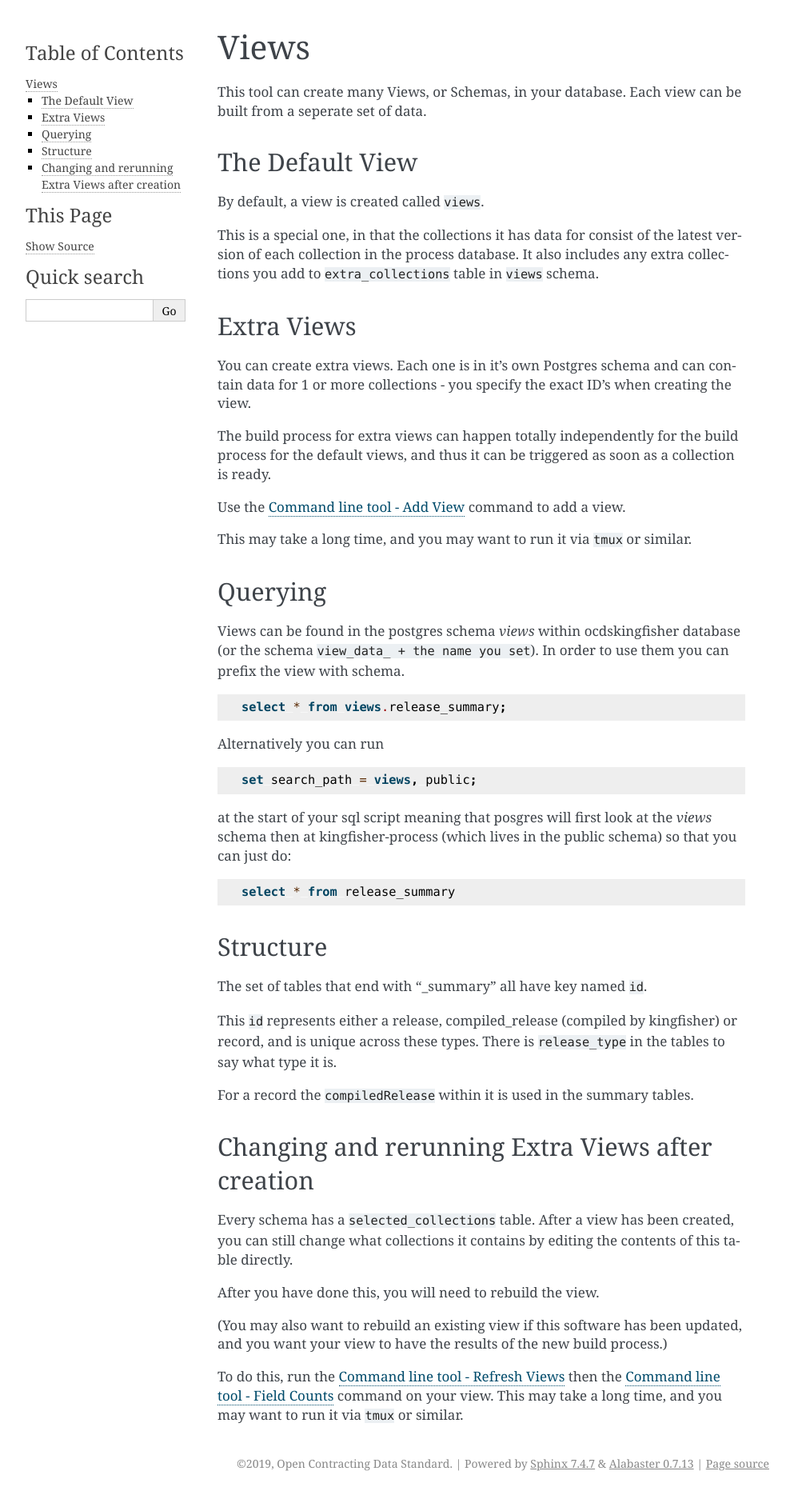
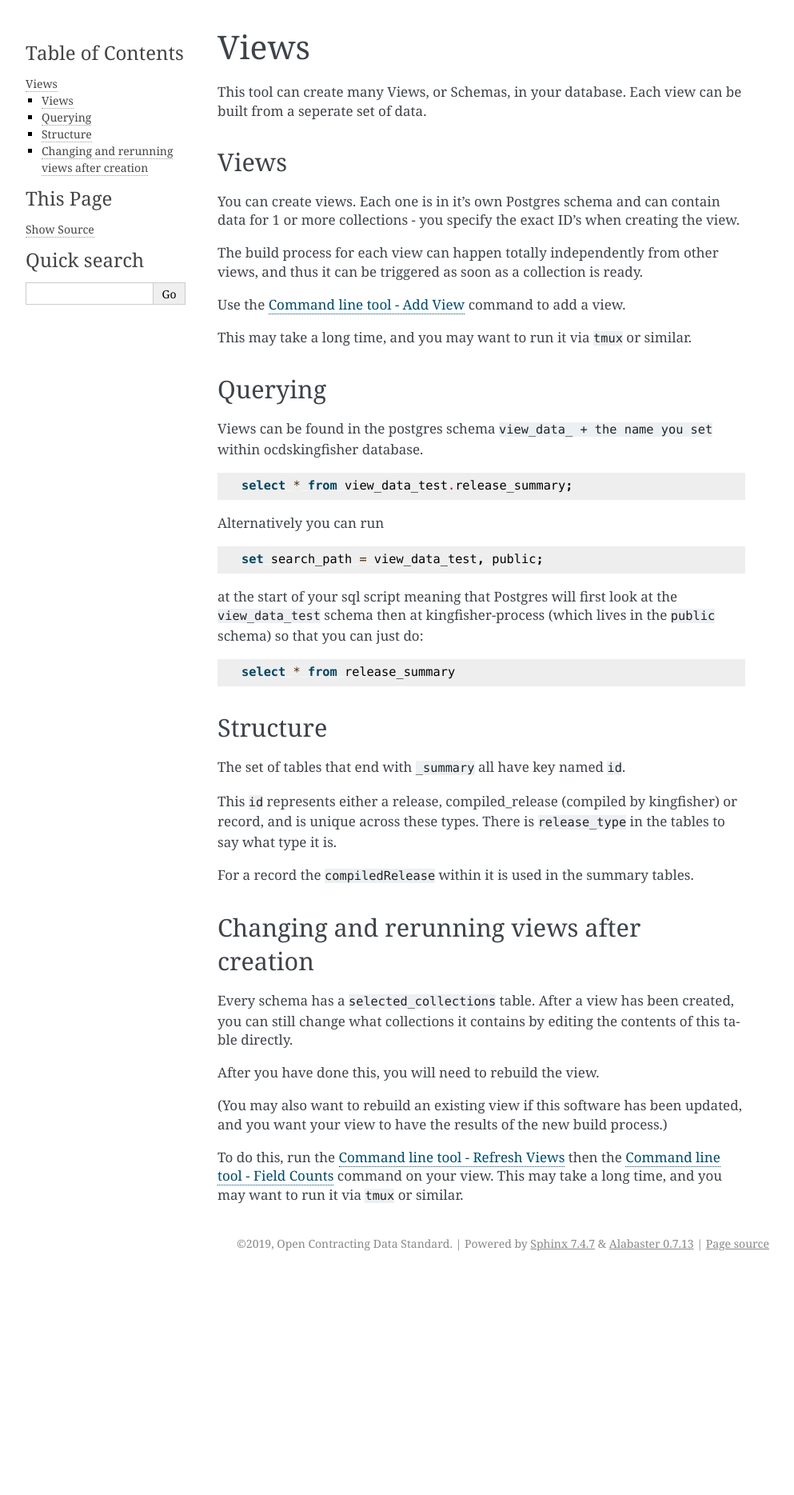
Before and after one commit to open-contracting/kingfisher-summarize, a Sphinx documentation site: the page built from docs/views.rst, in a window 1280 px wide. Shown: the whole page at 80% size, without its empty margins (148-1141 px from the left). Built offline with Sphinx 7.4.7, drawn with Linux system fonts in a browser that asks for light colours; after the commit the page ends 1594 px from its top, so only the background shows below that.

Commit message:
All views must be created specially; default views is gone
* field-counts and refresh-views - viewname is now required

(We still leave tables in the views schema in place; we must check it's okay to delete that before we do so.)

```diff
--- a/docs/requirements-install.rst
+++ b/docs/requirements-install.rst
@@ -24,9 +24,9 @@ Set up a venv and install requirements::
 
 You need to configure the app: :doc:`config`
 
-A schema called ``views`` need to be set up in the Kingfisher Process database with the same owner as the database.
+Schemas called ``views``, ``view_info`` and ``view_meta`` need to be set up in the Kingfisher Process database with the same owner as the database.
 
-To use extra views, the database user must be able to create schema's at will.
+The database user must be able to create schema's at will.
 
 Then you need to create the base schemas to make the views work see :doc:`cli-upgrade-database`::
 
--- a/docs/views.rst
+++ b/docs/views.rst
@@ -3,20 +3,12 @@ Views
 
 This tool can create many Views, or Schemas, in your database. Each view can be built from a seperate set of data.
 
-The Default View
-----------------
+Views
+-----
 
-By default, a view is created called ``views``.
+You can create views. Each one is in it's own Postgres schema and can contain data for 1 or more collections - you specify the exact ID's when creating the view.
 
-This is a special one, in that the collections it has data for consist of the latest version of each collection in the process database.
-It also includes any extra collections you add to ``extra_collections`` table in ``views`` schema.
-
-Extra Views
------------
-
-You can create extra views. Each one is in it's own Postgres schema and can contain data for 1 or more collections - you specify the exact ID's when creating the view.
-
-The build process for extra views can happen totally independently for the build process for the default views, and thus it can be triggered as soon as a collection is ready.
+The build process for each view can happen totally independently from other views, and thus it can be triggered as soon as a collection is ready.
 
 Use the :doc:`cli-add-view`  command to add a view.
 
@@ -26,22 +18,19 @@ This may take a long time, and you may want to run it via ``tmux`` or similar.
 Querying
 --------
 
-
-Views can be found in the postgres schema `views` within ocdskingfisher database
-(or the schema  ``view_data_ + the name you set``).
-In order to use them you can prefix the view with schema.
+Views can be found in the postgres schema ``view_data_ + the name you set`` within ocdskingfisher database.
 
 .. code-block:: postgresql
 
-    select * from views.release_summary;
+    select * from view_data_test.release_summary;
 
 Alternatively you can run
 
 .. code-block:: postgresql
 
-    set search_path = views, public;
+    set search_path = view_data_test, public;
 
-at the start of your sql script meaning that posgres will first look at the `views` schema then at kingfisher-process (which lives in the public schema) so that you can just do:
+at the start of your sql script meaning that Postgres will first look at the ``view_data_test`` schema then at kingfisher-process (which lives in the ``public`` schema) so that you can just do:
 
 .. code-block:: postgresql
 
@@ -52,7 +41,7 @@ at the start of your sql script meaning that posgres will first look at the `vie
 Structure
 ---------
 
-The set of tables that end with "_summary" all have key named ``id``.
+The set of tables that end with ``_summary`` all have key named ``id``.
 
 This ``id`` represents either a release, compiled_release (compiled by kingfisher) or record, and is unique across these types. There is ``release_type`` in the tables to say what type it is.
 
@@ -60,8 +49,8 @@ For a record the ``compiledRelease`` within it is used in the summary tables.
 
 
 
-Changing and rerunning Extra Views after creation
--------------------------------------------------
+Changing and rerunning views after creation
+-------------------------------------------
 
 Every schema has a ``selected_collections`` table. After a view has been created, you can still change what collections it contains by editing the contents of this table directly.
 
```
Also changed, not shown: docs/cli-field-counts.rst (+5 -10 lines), docs/cli-refresh-views.rst (+7 -11 lines), 6 other files.
